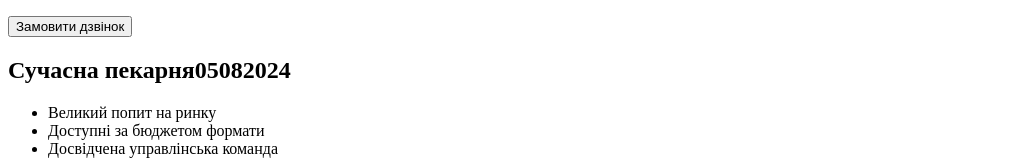
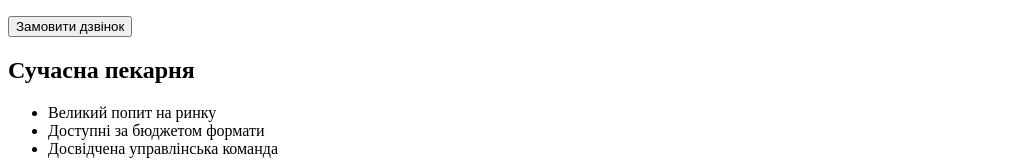
Before and after one commit to 23street/August-2024, a plain HTML site: page index.html in a window 1280 px wide. Shown: the part 146-306 px from the top of the page, without its empty margins (0-1033 px from the left). Drawn offline with Linux system fonts and the light colour scheme.

Commit message:
08.08.2024

```diff
--- a/index.html
+++ b/index.html
@@ -23,7 +23,7 @@
     </header>
     <main>
       <section>
-        <h1>Сучасна пекарня05082024</h1>
+        <h1>Сучасна пекарня</h1>
       </section>
       <section>
         <ul>
```
